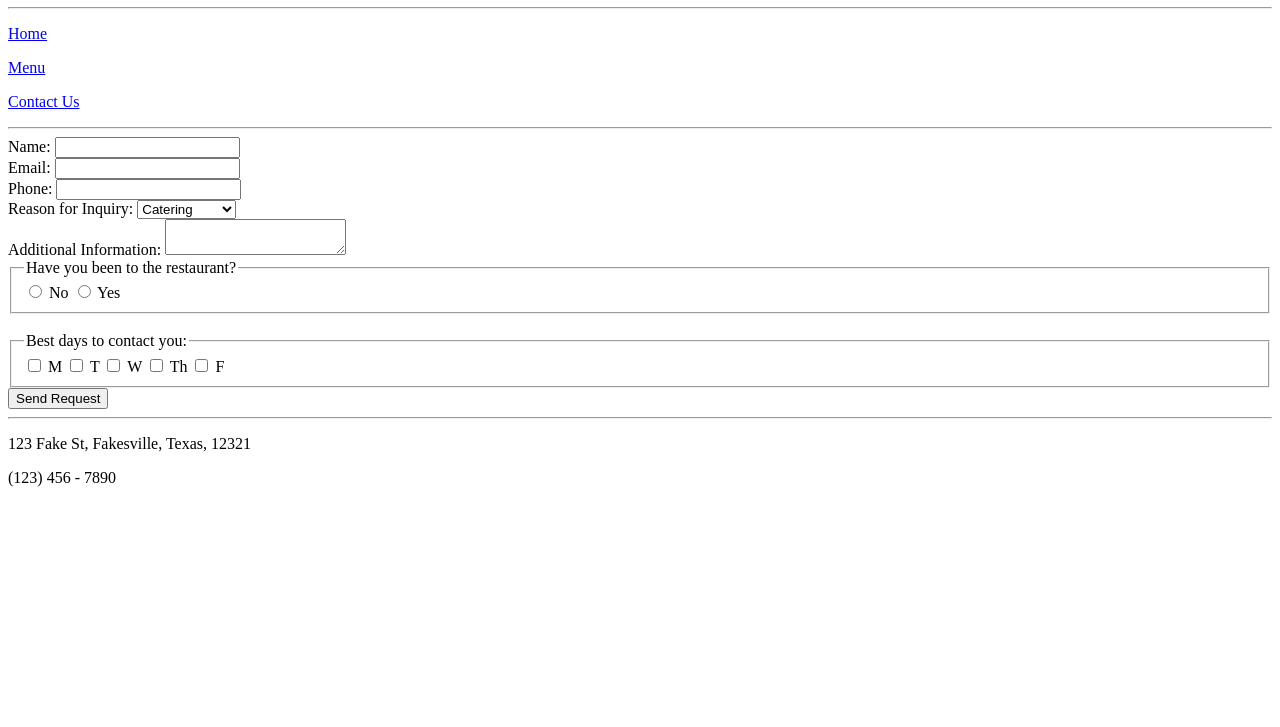
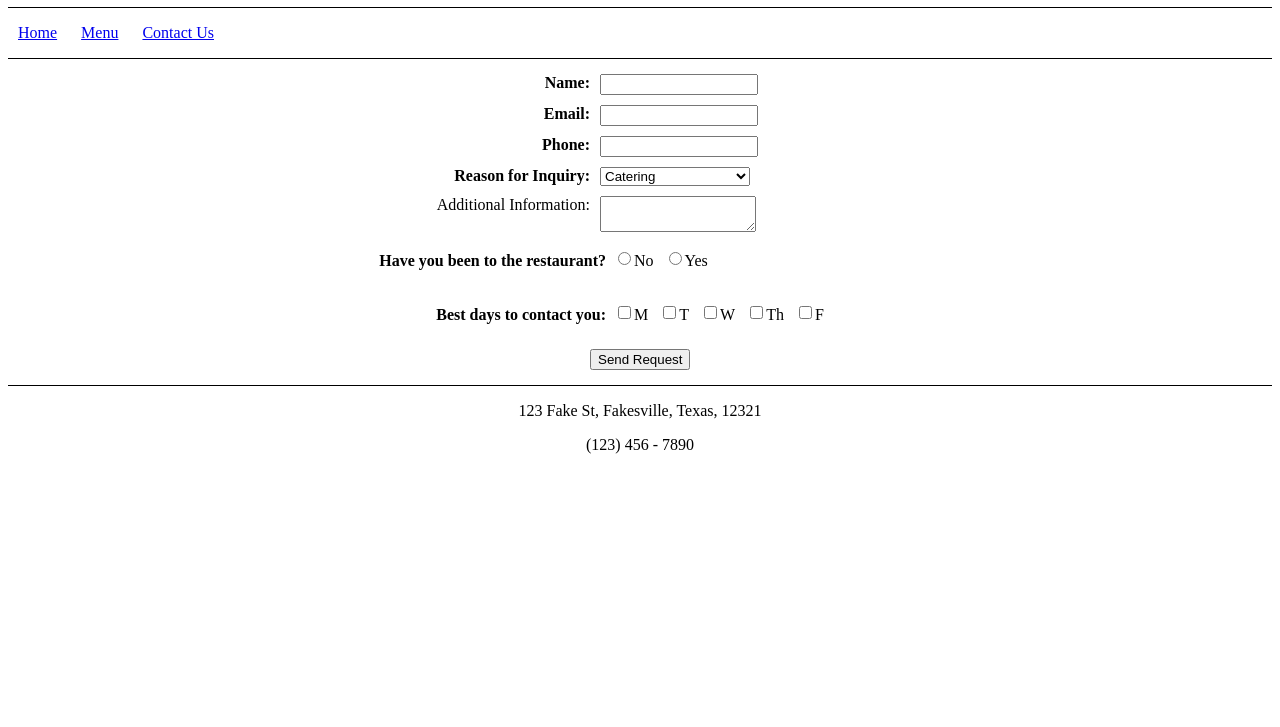
Before and after one commit to ElijahKulesa/tsg-intro, a plain HTML site: page restaurant/contact.html in a window 1280 px wide. Shown: the part 73-800 px from the top of the page. Drawn offline with Linux system fonts and the light colour scheme.

Commit message:
First take on the assignment, meets all requirements

```diff
--- a/restaurant/contact.html
+++ b/restaurant/contact.html
@@ -7,6 +7,48 @@
 <html>
 	<head>
 		<title>Contact Us</title>
+		<link href="styles/restaurantStyles.css" rel="stylesheet" type="text/css" />
+<style>
+input, label, legend, textarea, select, fieldset {
+	float: left;
+	margin-top: 5px;
+	margin-bottom: 5px;
+}
+input, textarea, select {
+	width: 150px;
+}
+fieldset input {
+	width: auto;
+	margin-left: 0px;
+}
+.clear-float {
+	clear: both;
+}
+form {
+	width: 900px;
+	margin: 0 auto;
+}
+fieldset {
+	border: none;
+}
+label, legend {
+	width: 400px;
+	margin-right: 10px;
+	text-align: right;
+}
+fieldset label {
+	width: auto;
+	margin-right: 15px;
+}
+#submit {
+	margin-left: 400px;
+	width: 100px;
+}
+.required {
+	font-weight: bold;
+}
+
+</style>
 	</head>
 	<body>
 		<header>
@@ -14,24 +56,28 @@
 		</header>
 
 		<nav>
-			<hr />
-			<p><a href="index.html">Home</a></p>
-			<p><a href="menu.html">Menu</a></p>
-			<p><a href="contact.html">Contact Us</a></p>
-			<hr />
+			<p><a href="index.html">Home</a>
+			<a href="menu.html">Menu</a>
+			<a href="contact.html">Contact Us</a></p>
 		</nav>
 
 		<form action="submit.html" method="POST">
-			<label for="name">Name:</label>
+			<label for="name" class="required">Name:</label>
 			<input type="text" id="name" name="name" /> <br />
 
-			<label for="email">Email:</label>
+			<div class="clear-float"></div>
+
+			<label for="email" class="required">Email:</label>
 			<input type="text" id="email" name="email" /> <br />
 
-			<label for="phone">Phone:</label>
+			<div class="clear-float"></div>
+
+			<label for="phone" class="required">Phone:</label>
 			<input type="text" id="phone" name="phone" /> <br />
 
-			<label for="reason">Reason for Inquiry:</label>
+			<div class="clear-float"></div>
+
+			<label for="reason" class="required">Reason for Inquiry:</label>
 			<select id="reason" name="reason">
 				<option value="catering" selected>Catering</option>
 				<option value="party">Private Party</option>
@@ -39,11 +85,15 @@
 				<option value="other">Other</option>
 			</select> <br />
 
+			<div class="clear-float"></div>
+
 			<label for="info">Additional Information:</label>
 			<textarea id="info" name="info"></textarea> <br />
 
+			<div class="clear-float"></div>
+
 			<fieldset>
-				<legend>Have you been to the restaurant?</legend>
+				<legend class="required">Have you been to the restaurant?</legend>
 
 				<input type="radio" id="choice1" name="beenBefore" />
 				<label for="choice1">No</label>
@@ -52,8 +102,10 @@
 				<label for="choice2">Yes</label>
 			</fieldset> <br />
 
+			<div class="clear-float"></div>
+
 			<fieldset>
-				<legend>Best days to contact you:</legend>
+				<legend class="required">Best days to contact you:</legend>
 
 				<input type="checkbox" id="m" name="days" value="m"/>
 				<label for="m">M</label>
@@ -71,11 +123,14 @@
 				<label for="f">F</label>
 			</fieldset>
 
-			<input type="submit" value="Send Request" />
+			<div class="clear-float"></div>
+
+			<input type="submit" value="Send Request" id="submit"/>
+
+			<div class="clear-float"></div>
 		</form>
 
 		<footer>
-			<hr />
 			<p>123 Fake St, Fakesville, Texas, 12321</p>
 			<p>(123) 456 - 7890</p>
 		</footer>
--- /dev/null
+++ b/restaurant/styles/restaurantStyles.css
@@ -0,0 +1,31 @@
+header, footer {
+	text-align: center;
+}
+
+footer {
+	border-top: 1px black solid;
+	margin-top: 10px;
+}
+
+nav {
+	border-top: 1px black solid;
+	border-bottom: 1px black solid;
+	margin-bottom: 10px;
+}
+
+nav a {
+	margin-left: 10px;
+	margin-right: 10px;
+}
+
+nav a:visited {
+	color: #f00;
+}
+
+nav a:hover {
+	font-weight: bold;
+}
+
+nav a:active {
+	text-decoration: none;
+}
```
Also changed, not shown: restaurant/index.html (+10 -9 lines), restaurant/menu.html (+62 -6 lines).
